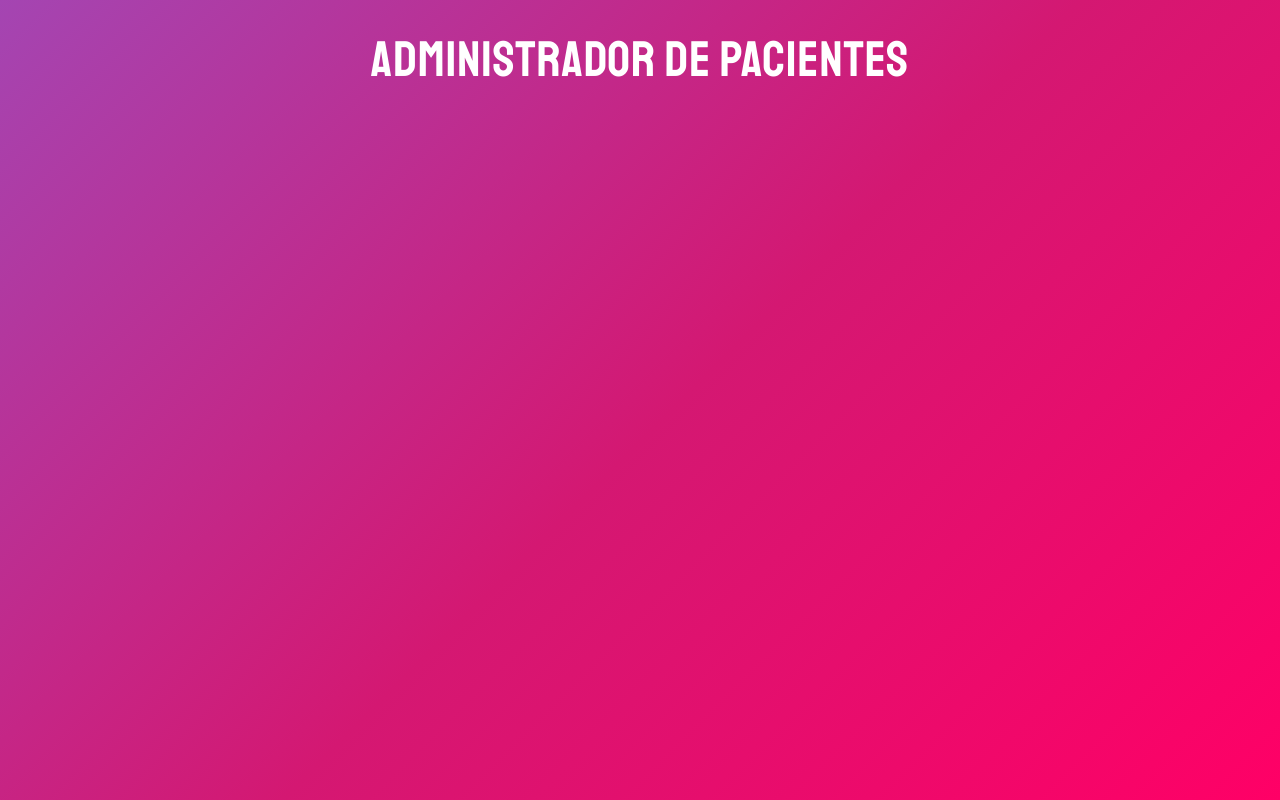
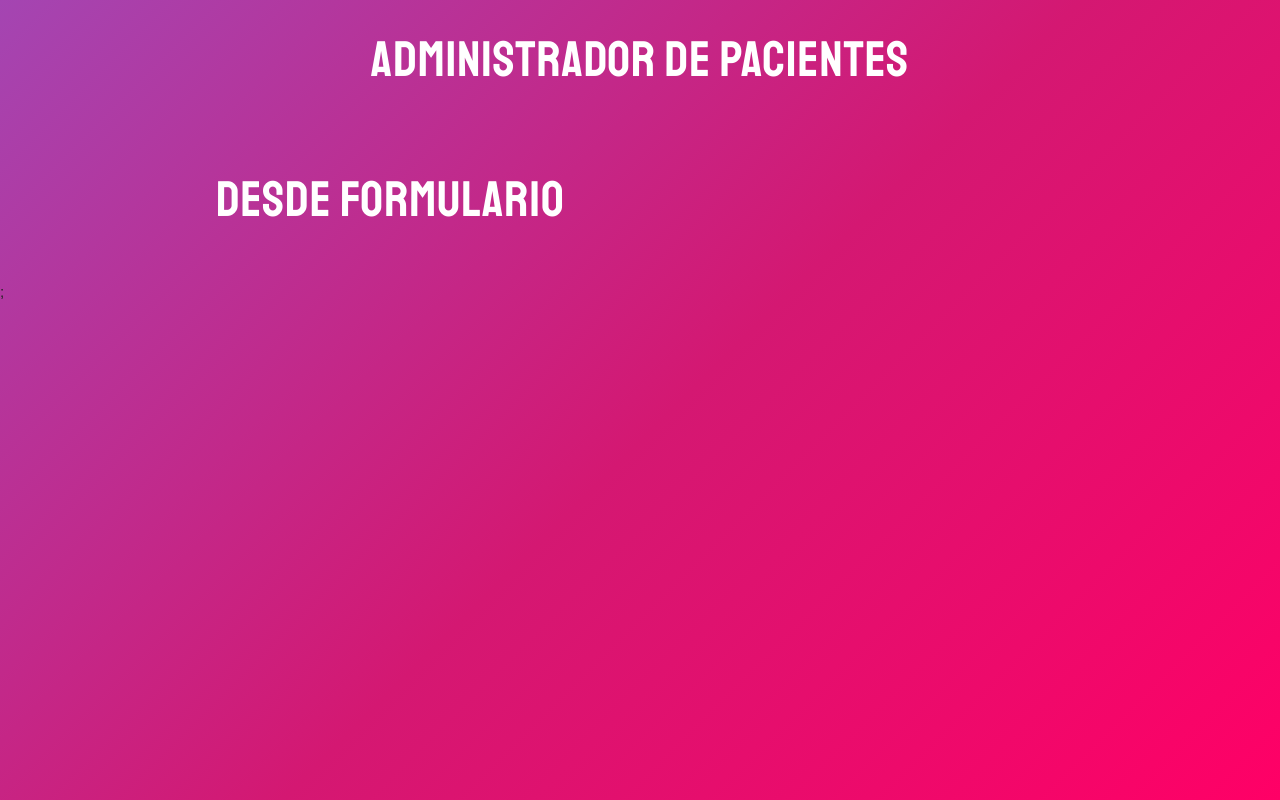
Before and after one commit to FranMolleda/citas, a React (Create React App) app: page / in a window 1280 px wide. Built offline with nearby package versions, Linux system fonts and the light colour scheme.

Commit message:
Init Form Component

```diff
--- a/src/App.js
+++ b/src/App.js
@@ -1,7 +1,21 @@
-import React from "react";
+import React, { Fragment } from "react";
+import Formulario from "./components/Formulario";
 
 function App() {
-  return <h1>Administrador de Pacientes</h1>;
+  return (
+    <Fragment>
+      <h1>Administrador de Pacientes</h1>
+      <div className="container">
+        <div className="row">
+          <div className="one-half column">
+            <Formulario />
+          </div>
+          <div className="one-half column"></div>
+        </div>
+      </div>
+      ;
+    </Fragment>
+  );
 }
 
 export default App;
--- /dev/null
+++ b/src/components/Formulario.js
@@ -0,0 +1,7 @@
+import React from "react";
+
+const Formulario = () => {
+  return <h1>Desde Formulario</h1>;
+};
+
+export default Formulario;
```
